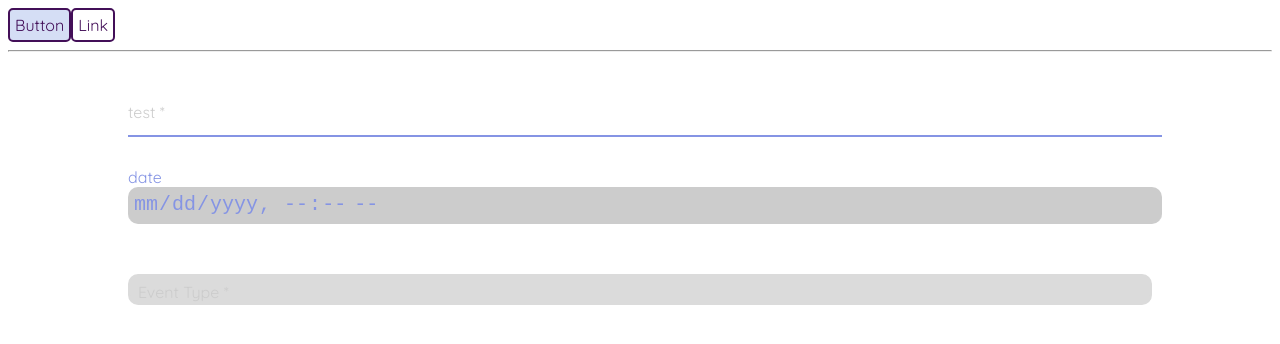
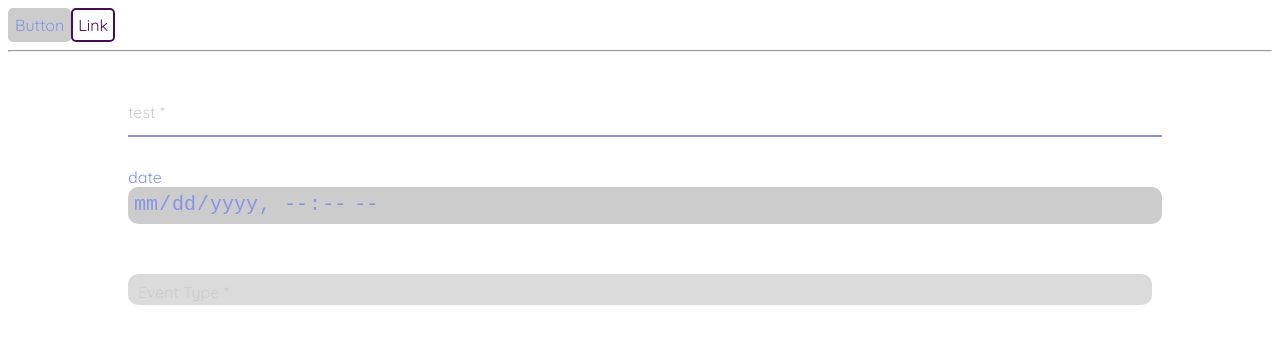
Before and after one commit to ygordantas/eventManagement, a React (Vite) app: page / in a window 1280 px wide. Shown: the top 344 px of the page. Built offline with nearby package versions, Linux system fonts and the light colour scheme.

Commit message:
added disabled for the button

```diff
--- a/src/App.tsx
+++ b/src/App.tsx
@@ -10,6 +10,8 @@ function App() {
   return (
     <div>
       <Button
+        disabled
+        variant="outline"
         onClick={() => {
           console.log("btn clicked");
         }}
@@ -21,6 +23,7 @@ function App() {
         href="https://www.w3schools.com/html/html_form_input_types.asp"
         variant="outline"
         as="a"
+        disabled
       >
         Link
       </Button>
--- a/src/components/Button/Button.module.css
+++ b/src/components/Button/Button.module.css
@@ -32,3 +32,10 @@
 .outline:hover {
   background-color: var(--purple-100);
 }
+
+.btn:disabled {
+  border-color: var(--disabled);
+  background-color: var(--disabled);
+  color: var(--purple-200);
+  cursor: not-allowed;
+}
```
